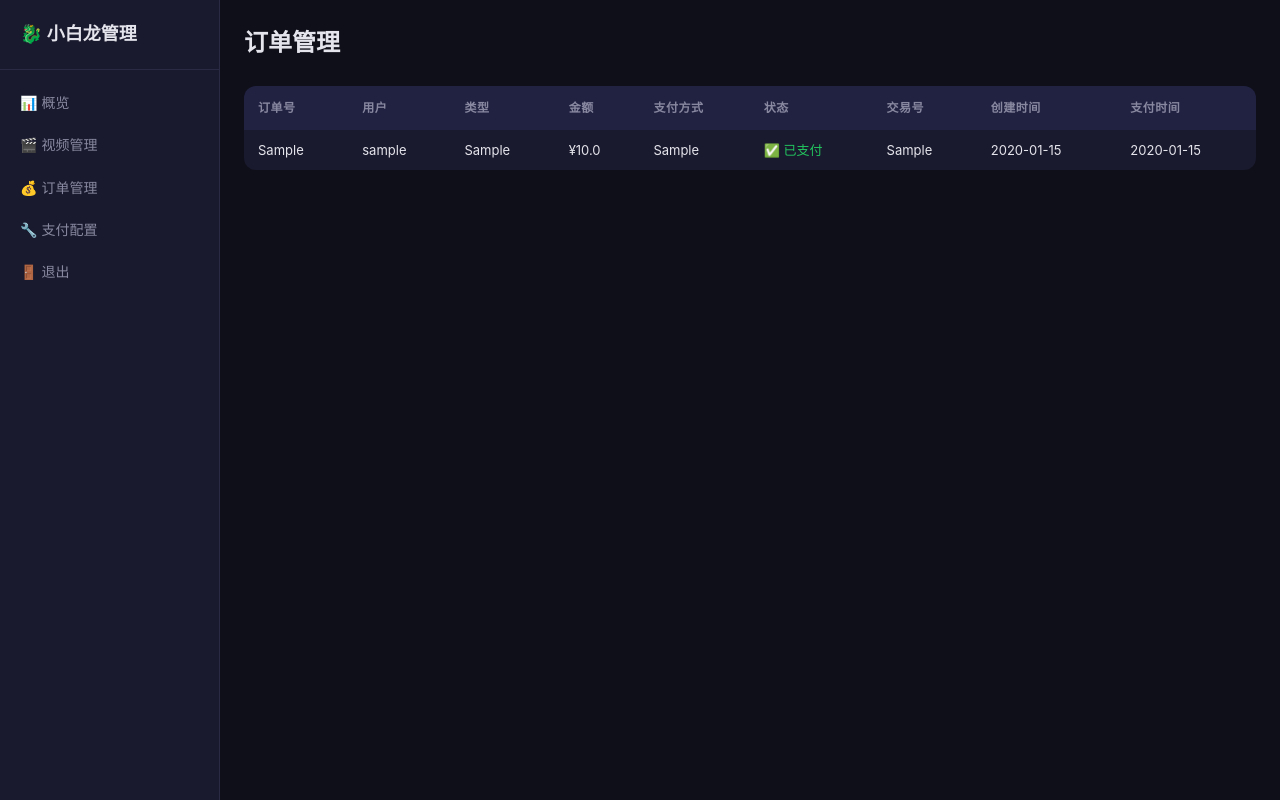
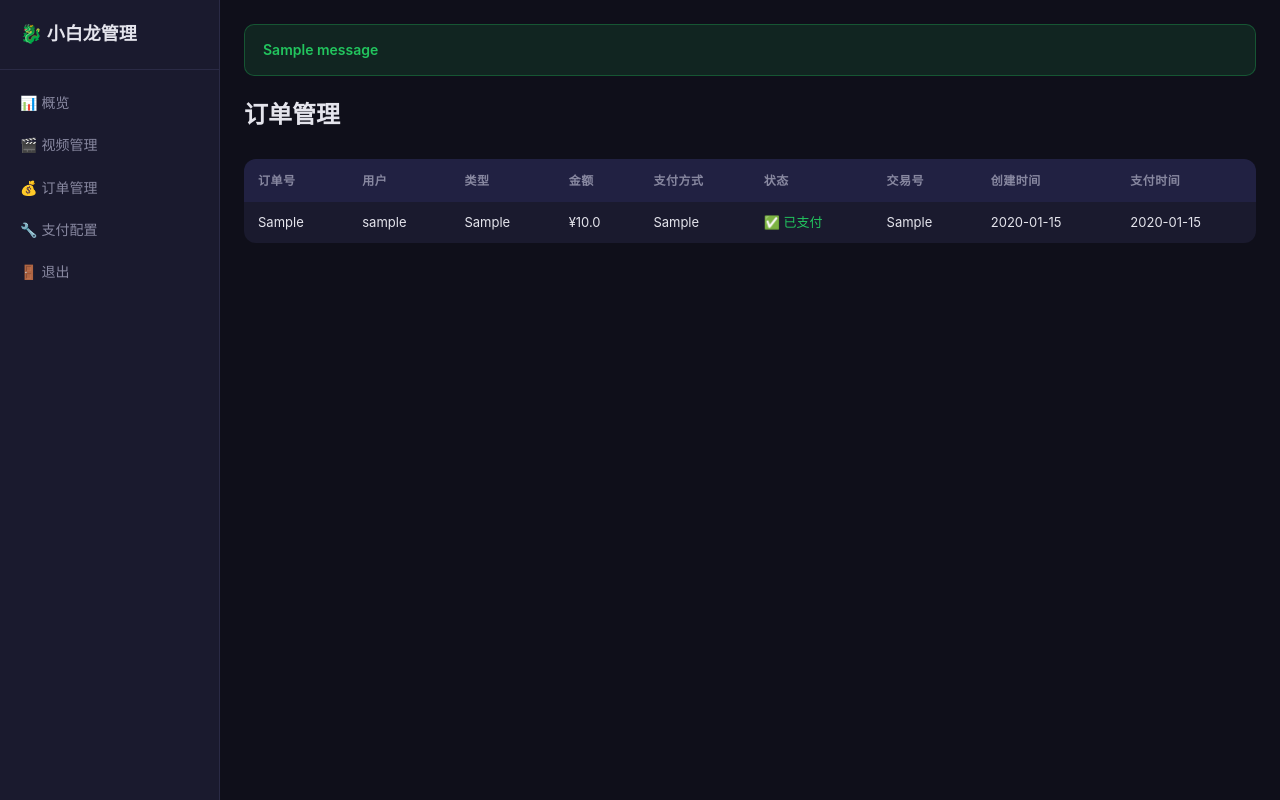
Before and after one commit to teddywater82/wanzhan-vod, a Flask app: page /admin/orders in a window 1280 px wide. Run offline with Flask 3, Linux system fonts and the light colour scheme; the visitor is signed in with stand-in values (Sample User, id 1); tables that the repository leaves empty hold one stand-in row (values such as "Sample post"); one stand-in notice (Sample message) is shown.

Commit message:
后台操作增加Flash消息提示：保存成功/失败的反馈
- app.py 引入flash模块
- pay_config、video_add、video_edit、video_delete 全部加了flash提示
- admin_base.html 增加flash消息渲染区域
- admin.css 增加flash消息样式（绿色成功/红色失败）

```diff
--- a/app.py
+++ b/app.py
@@ -19,7 +19,7 @@ from urllib.parse import urlencode
 
 from flask import (Flask, render_template, request, redirect, url_for,
                    session, jsonify, send_from_directory, abort, Response,
-                   make_response)
+                   make_response, flash)
 from werkzeug.security import generate_password_hash, check_password_hash
 
 # ============================================================
@@ -691,6 +691,7 @@ def admin_video_add():
     conn.commit()
     conn.close()
 
+    flash('🎬 视频添加成功！', 'success')
     return redirect(url_for('admin_videos'))
 
 
@@ -715,6 +716,7 @@ def admin_video_edit(video_id):
         )
         conn.commit()
         conn.close()
+        flash('✅ 视频修改已保存', 'success')
         return redirect(url_for('admin_videos'))
 
     conn = get_db()
@@ -797,9 +799,10 @@ def admin_pay_config():
                     conn.execute("INSERT INTO pay_config (name, config, enabled) VALUES ('fourth_pay', ?, 1)", (json.dumps(config),))
 
             conn.commit()
+            flash('✅ 配置保存成功！', 'success')
         except Exception as e:
             conn.rollback()
-            raise e
+            flash(f'❌ 保存失败：{str(e)}', 'error')
         finally:
             conn.close()
         return redirect(url_for('admin_pay_config'))
--- a/static/css/admin.css
+++ b/static/css/admin.css
@@ -207,3 +207,28 @@ a { color: var(--admin-primary); text-decoration: none; }
 
 /* ---- Text muted ---- */
 .text-muted { color: var(--admin-text-muted); }
+
+/* ---- Flash Messages ---- */
+.flash-message {
+    padding: 14px 18px;
+    border-radius: 10px;
+    margin-bottom: 20px;
+    font-size: 14px;
+    font-weight: 600;
+    border: 1px solid;
+    animation: flashSlideIn .3s ease;
+}
+.flash-success {
+    background: rgba(34, 197, 94, .12);
+    border-color: rgba(34, 197, 94, .3);
+    color: #22c55e;
+}
+.flash-error {
+    background: rgba(239, 68, 68, .12);
+    border-color: rgba(239, 68, 68, .3);
+    color: #ef4444;
+}
+@keyframes flashSlideIn {
+    from { transform: translateY(-10px); opacity: 0; }
+    to { transform: translateY(0); opacity: 1; }
+}
--- a/templates/admin_base.html
+++ b/templates/admin_base.html
@@ -19,6 +19,13 @@
             </ul>
         </aside>
         <main class="admin-main">
+            {% with messages = get_flashed_messages(with_categories=true) %}
+                {% if messages %}
+                    {% for category, message in messages %}
+                        <div class="flash-message flash-{{ category }}">{{ message }}</div>
+                    {% endfor %}
+                {% endif %}
+            {% endwith %}
             {% block admin_content %}{% endblock %}
         </main>
     </div>
```
